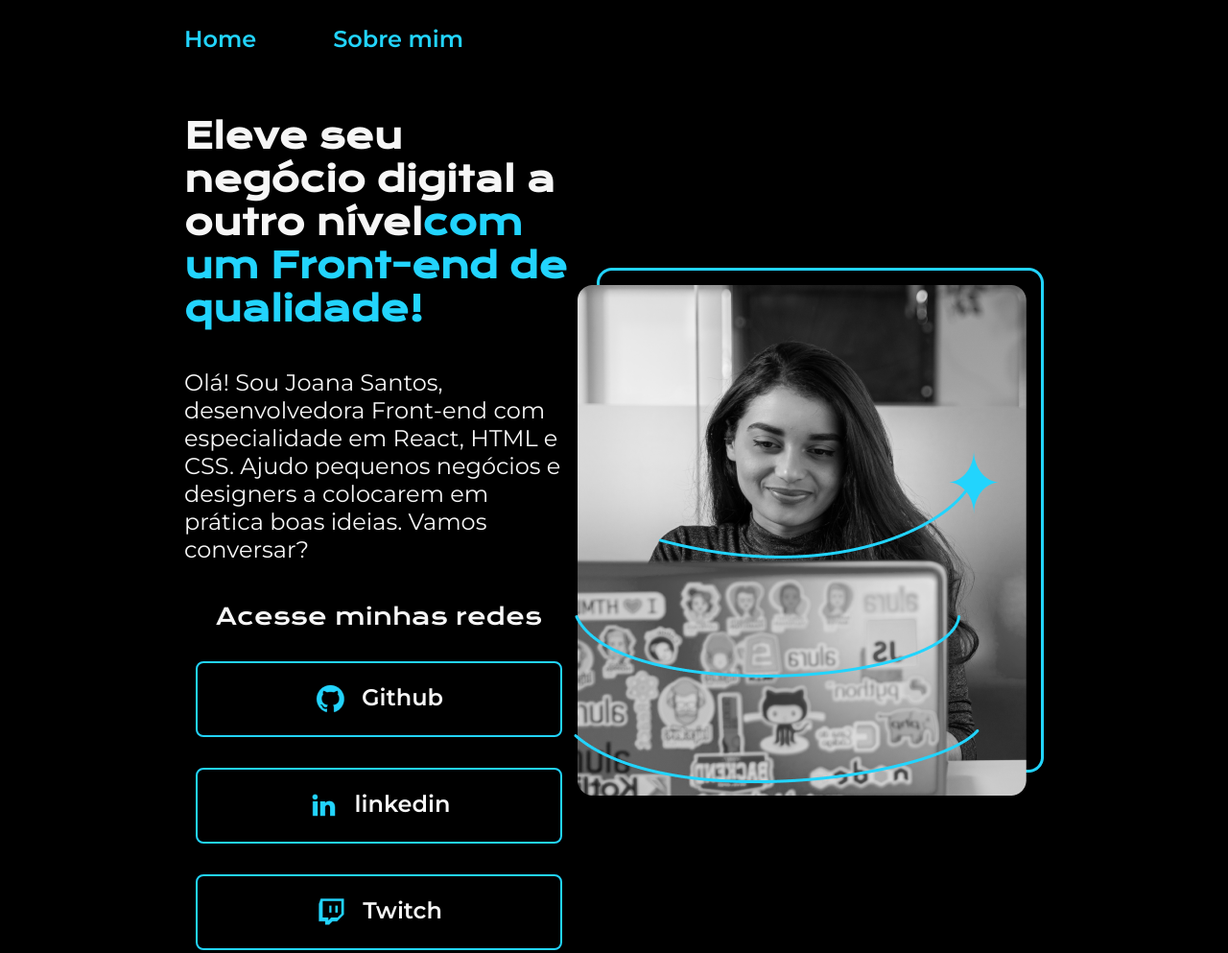
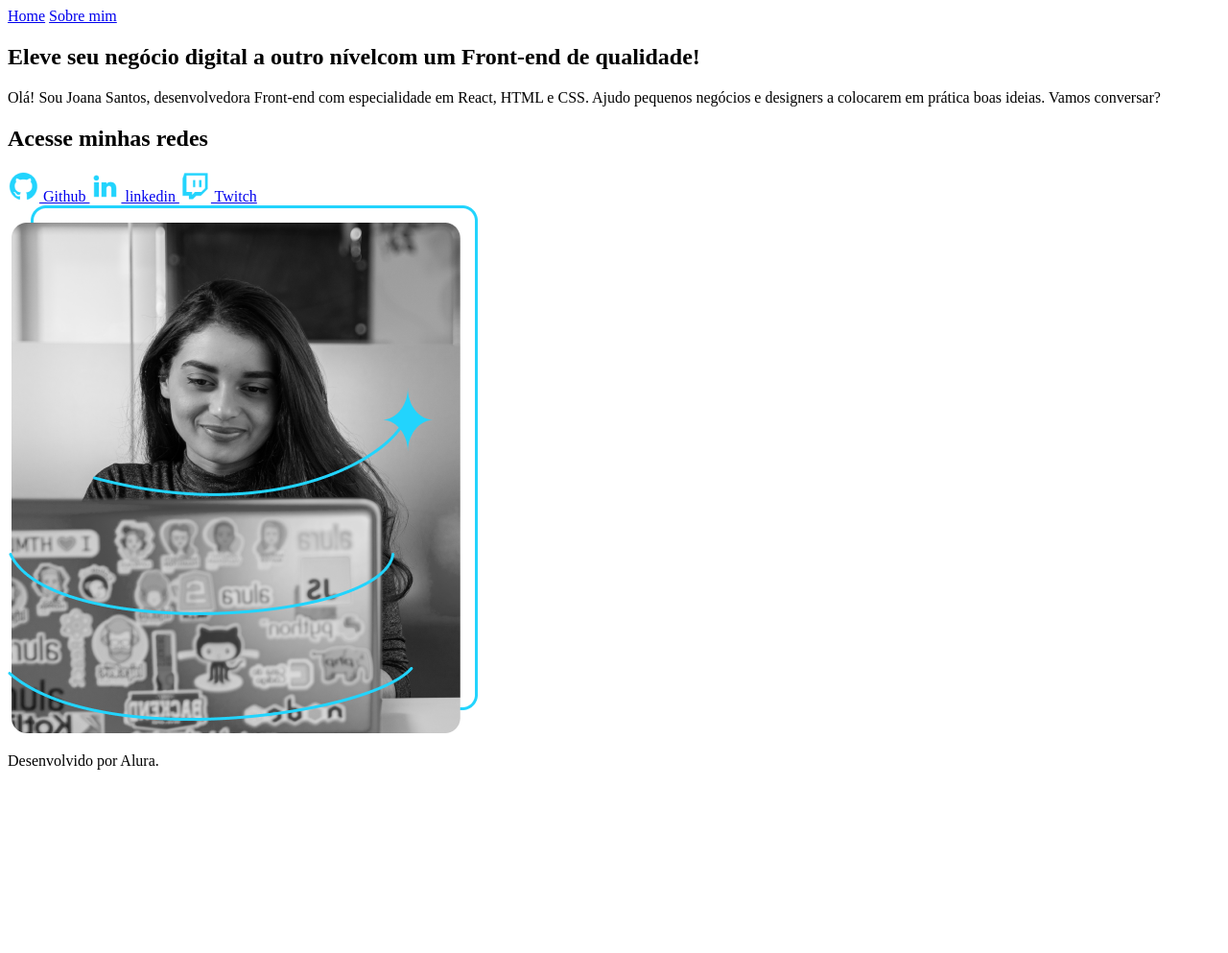
Before and after one commit to jorgelucasp42/CSS-flexbox, a plain HTML site: page index.html in a window 1280 px wide. Shown: the top 993 px of the page at 96% size. After the commit the page ends 818 px from the top, so only its background shows below. Drawn offline with nearby package versions, Linux system fonts and the light colour scheme.

Commit message:
Update style.css

```diff
--- a/styles/style.css
+++ b/styles/style.css
@@ -1,99 +1,52 @@
-@import url('https://fonts.googleapis.com/css2?family=Krona+One&family=Montserrat:wght@400;600&display=swap');
+<!DOCTYPE html>
+<html lang="pt-br">
 
-:root {
-    --cor-primaria: #000000;
-    --cor-secundaria: #F6F6F6;
-    --cor-terciaria: #22D4FD;
-    --cor-hover: #272727;
+<head>
+    <meta charset="UTF-8">
+    <meta http-equiv="X-UA-Compatible" content="IE=edge">
+    <meta name="viewport" content="width=device-width, initial-scale=1.0">
+    <title>Portifolio</title>
+    <link rel="stylesheet" href="./styles/style.css">
+</head>
 
-    --fonte-primaria: 'Krona One', sans-serif;
-    --fonte-secundaria: 'Montserrat', sans-serif;
-}
-*{
-    margin: 0;
-    padding: 0;
-}
+<body>
+    <header class="cabecalho">
+        <nav class="cabecalho__menu">
+            <a class="cabecalho__menu__link" href="index.html">Home</a>
+            <a class="cabecalho__menu__link" href="about.html">Sobre mim</a>
+        </nav>
+    </header>
+    <main class="apresentacao">
+        <section class="apresentacao__conteudo">
+            <h1 class="apresentacao__conteudo__titulo">Eleve seu negócio digital a outro nível<strong
+            class="titulo-destaque">com um Front-end de qualidade!
+            </strong></h1>
+            <p class="apresentacao__conteudo__texto">Olá! Sou Joana Santos, desenvolvedora
+            Front-end com especialidade em React, HTML e
+            CSS. Ajudo pequenos negócios e designers a
+            colocarem em prática boas ideias. Vamos
+            conversar?</p>
+            <div class="apresentacao__links">
+                <h2 class="apresentacao__links__subtitulo">Acesse minhas redes</h2>
+                <a class="apresentacao__links__navegacao" href="https://github.com/rafaballerini">
+                    <img src="./assets/github.png">
+                    Github
+                </a>
+                <a class="apresentacao__links__navegacao" href="https://linkedin.com/in/rafaellaballerini">
+                    <img src="./assets/linkedin.png">
+                    linkedin
+                </a>
+                <a class="apresentacao__links__navegacao" href="https://twitch.tv/guilimadev">
+                    <img src="./assets/twitch.png">
+                    Twitch
+                </a>
+            </div>
+        </section>
+        <img class="apresentacao__imagem" src="./assets/imagem.png" alt="Foto da Joana Santos programando">
+    </main>
+    <footer class="rodape">
+        <p>Desenvolvido por Alura.</p>
+    </footer>
+</body>
 
-body{
-    box-sizing: border-box;
-    background-color: var(--cor-primaria);
-    color: var(--cor-secundaria);
-}
-.cabecalho{
-    padding: 2% 0% 0% 15%;
-}
-.cabecalho__menu{
-    display: flex;
-    gap: 80px;
-}
-.cabecalho__menu__link{
-    font-family: var(--fonte-secundaria);
-    font-size: 1.5rem;
-    font-weight: 600;
-    color: var(--cor-terciaria);
-    text-decoration: none;
-}
-.apresentacao{
-    padding: 5% 15%;
-    display: flex;
-    align-items: center;
-    justify-content: space-between;
-}
-.apresentacao__conteudo{
-    width: 615px;
-    display: flex;
-    flex-direction: column;
-    gap: 40px;
-}
-
-.apresentacao__conteudo__titulo{
-    font-size: 2.25rem;
-    font-family: var(--fonte-primaria);
-}
-.titulo-destaque{
-    color: var(--cor-terciaria);
-}
-.apresentacao__conteudo__texto{
-    font-size: 1.5rem;
-    font-family: var(--fonte-secundaria);
-}
-
-.apresentacao__links{
-    display: flex;
-    flex-direction: column;
-    justify-content: space-between;
-    align-items: center;
-    gap: 32px;
-}
-.apresentacao__links__subtitulo{
-    font-family: var(--fonte-primaria);
-    font-weight: 400;
-    font-size: 1.5rem;
-}
-.apresentacao__links__link{
-    display: flex;
-    justify-content: center;
-    gap: 16px;
-    border: 2px solid var(--cor-terciaria);
-    width: 378px;
-    text-align: center;
-    border-radius: 8px;
-    font-size: 1.5rem;
-    font-weight: 600;
-    padding: 21.5px 0;
-    text-decoration: none;
-    color: var(--cor-secundaria);
-    font-family: var(--fonte-secundaria);
-}
-.apresentacao__links__link:hover{
-    background-color: var(--cor-hover);
-}
-.rodape{
-    color: var(--cor-primaria);
-    background-color: var(--cor-terciaria);
-    padding: 24px;
-    text-align: center;
-    font-family: var(--fonte-secundaria);
-    font-size: 1.5rem;
-    font-weight: 400;
-}
+</html>
```
